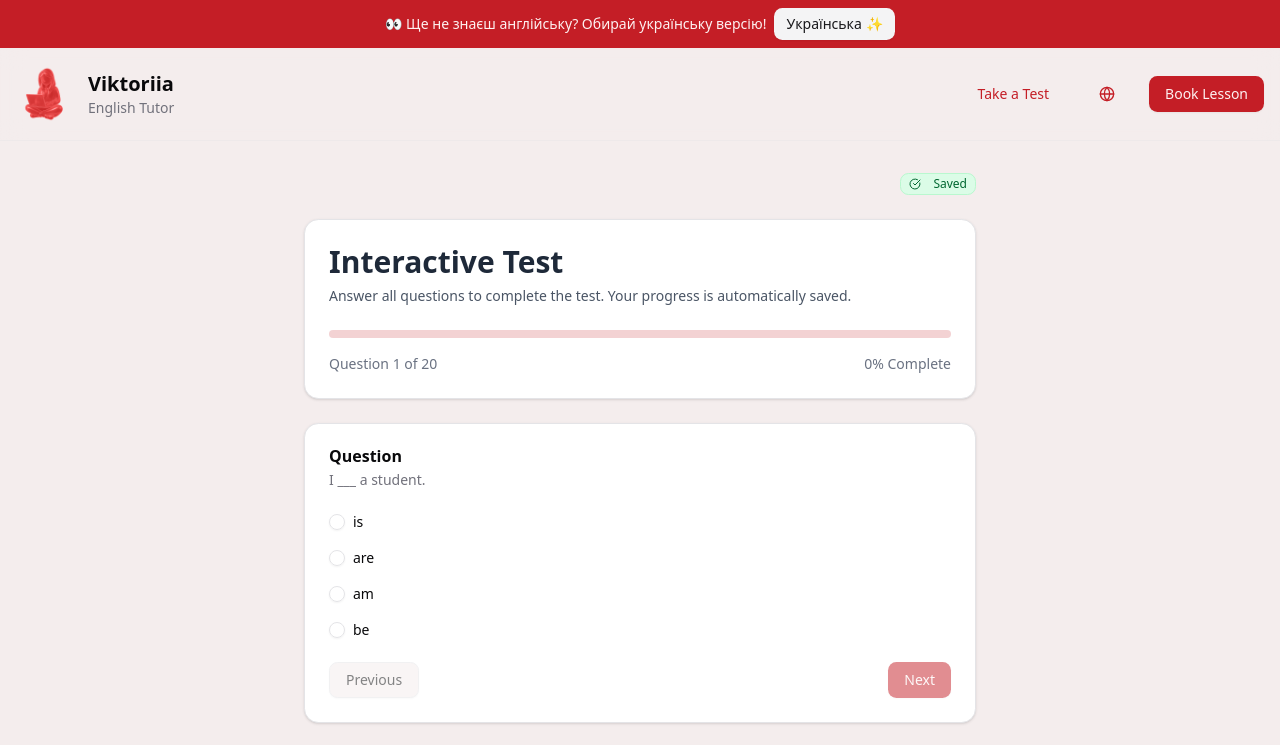
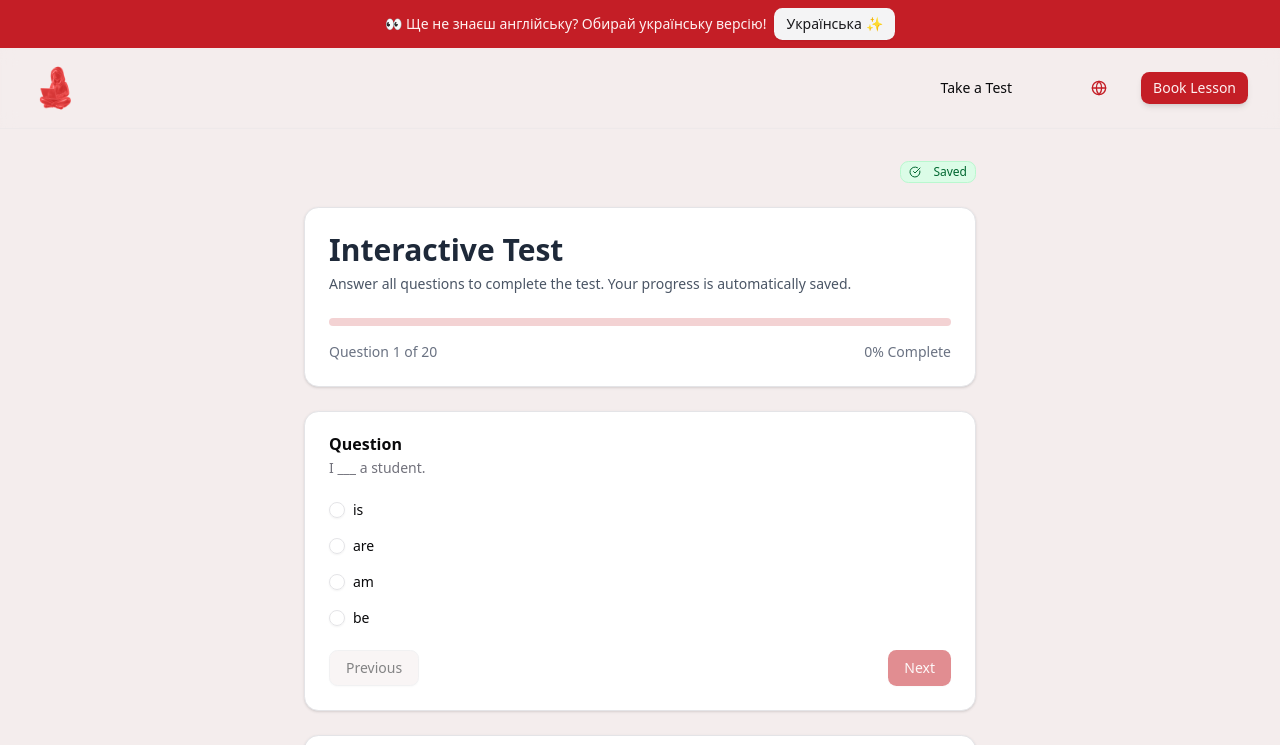
Before and after one commit to serhiidankovych/english-tutor, a Next.js app: page /en/test in a window 1280 px wide. Shown: the top 745 px of the page. Built offline with nearby package versions, Linux system fonts and the light colour scheme.

Commit message:
feat: improve header for mobile screens

```diff
--- a/src/components/header.tsx
+++ b/src/components/header.tsx
@@ -1,59 +1,245 @@
 "use client";
-import React from "react";
+import React, { useState, useEffect } from "react";
 import { useTranslations, useLocale } from "next-intl";
-import { Gift } from "lucide-react";
+import { Gift, Menu } from "lucide-react";
 import { Button } from "./ui/button";
-
+import {
+  DropdownMenu,
+  DropdownMenuContent,
+  DropdownMenuItem,
+  DropdownMenuSeparator,
+  DropdownMenuTrigger,
+  DropdownMenuLabel,
+} from "./ui/dropdown-menu";
+import { Separator } from "./ui/separator";
+import { Badge } from "./ui/badge";
 import Image from "next/image";
 import { useRouter } from "next/navigation";
 import { LanguageSwitcher } from "./language-switcher";
+import { cn } from "@/lib/utils";
 
 export default function Header() {
   const t = useTranslations("Header");
   const locale = useLocale();
   const router = useRouter();
+  const [isScrolled, setIsScrolled] = useState(false);
 
   const navigateTo = (path: string) => {
     router.push(`/${locale}${path}`);
   };
 
+  useEffect(() => {
+    const handleScroll = () => {
+      setIsScrolled(window.scrollY > 10);
+    };
+    window.addEventListener("scroll", handleScroll);
+    return () => window.removeEventListener("scroll", handleScroll);
+  }, []);
+
+  const navigationItems = [
+    {
+      key: "freeGift",
+      label: t("navigation.freeGift"),
+      path: "/about",
+      icon: <Gift className="h-4 w-4" />,
+      isSpecial: true,
+      isHidden: true,
+    },
+    {
+      key: "takeTest",
+      label: t("navigation.takeTest"),
+      path: "/test",
+      icon: null,
+      isSpecial: false,
+      isHidden: false,
+    },
+  ];
+
   return (
-    <header className="sticky top-0 z-50 w-full border-b border-border/40 bg-background/80 backdrop-blur-md supports-[backdrop-filter]:bg-background/60">
-      <div className="container mx-auto px-4 py-4">
-        <div className="flex items-center justify-between">
+    <header
+      className={cn(
+        "sticky top-0 z-50 w-full transition-all duration-300 border-b",
+        isScrolled
+          ? "border-border bg-background/95 backdrop-blur supports-[backdrop-filter]:bg-background/95 shadow-sm"
+          : "border-border/40 bg-background/60 backdrop-blur supports-[backdrop-filter]:bg-background/60"
+      )}
+    >
+      <div className="container mx-auto px-4 sm:px-6 lg:px-8">
+        <div className="flex items-center justify-between h-16 sm:h-20">
           <div
-            className="flex items-center gap-3 cursor-pointer"
+            className="flex items-center gap-3 cursor-pointer group transition-transform hover:scale-[1.02] active:scale-[0.98]"
             onClick={() => navigateTo("/")}
           >
-            <Image src="/girls.png" alt={t("logoAlt")} width={60} height={60} />
-            <div>
-              <h1 className="text-xl font-bold">{t("name")}</h1>
-              <p className="text-sm text-muted-foreground">{t("title")}</p>
+            <div className="relative">
+              <Image
+                src="/girls.png"
+                alt={t("logoAlt")}
+                width={45}
+                height={45}
+                className="sm:w-[50px] sm:h-[50px] rounded-full ring-2 ring-transparent group-hover:ring-primary/20 transition-all duration-200"
+              />
+            </div>
+            <div className="hidden xs:block">
+              <h1 className="text-lg sm:text-xl font-bold leading-tight text-foreground group-hover:text-primary transition-colors duration-200">
+                {t("name")}
+              </h1>
+              <p className="text-xs sm:text-sm text-muted-foreground font-serif leading-tight">
+                {t("title")}
+              </p>
             </div>
           </div>
 
-          <nav className="hidden md:flex items-center gap-6">
+          <nav className="hidden lg:flex items-center gap-2 xl:gap-4">
+            {navigationItems.map(
+              (item) =>
+                !item.isHidden && (
                   <Button
-              onClick={() => navigateTo("/about")}
-              variant="link"
-              className="relative hidden"
+                    key={item.key}
+                    onClick={() => navigateTo(item.path)}
+                    variant="ghost"
+                    size="sm"
+                    className={cn(
+                      "relative hover:bg-accent hover:text-accent-foreground transition-all duration-200",
+                      item.isSpecial &&
+                        "bg-gradient-to-r from-primary/10 to-secondary/10 hover:from-primary/20 hover:to-secondary/20"
+                    )}
                   >
-              {t("navigation.freeGift")}
-              <span className="absolute -top-1 -right-1 bg-card rounded-full p-1 rotate-25 animate-bounce">
-                <Gift className="h-4 w-4" />
+                    <span className="flex items-center gap-2">
+                      {item.icon}
+                      {item.label}
                     </span>
+                    {item.isSpecial && (
+                      <span className="absolute -top-1 -right-1 bg-primary text-primary-foreground rounded-full p-1 rotate-12 animate-bounce">
+                        <Gift className="h-3 w-3" />
+                      </span>
+                    )}
                   </Button>
+                )
+            )}
 
-            <Button onClick={() => navigateTo("/test")} variant="link">
-              {t("navigation.takeTest")}
-            </Button>
+            <Separator orientation="vertical" className="mx-3 h-6" />
 
             <LanguageSwitcher />
 
-            <Button onClick={() => navigateTo("/contact")}>
+            <a
+              href="https://t.me/vikkktoriia_km"
+              target="_blank"
+              rel="noopener noreferrer"
+              className="ml-2"
+            >
+              <Button
+                size="sm"
+                className="bg-primary hover:bg-primary/90 text-primary-foreground shadow-md hover:shadow-lg transition-all duration-200 hover:-translate-y-0.5"
+              >
                 {t("navigation.bookLesson")}
               </Button>
+            </a>
           </nav>
+
+          <div className="flex items-center gap-3 lg:hidden">
+            <div className="hidden sm:block">
+              <LanguageSwitcher />
+            </div>
+
+            <DropdownMenu>
+              <DropdownMenuTrigger asChild>
+                <Button
+                  variant="outline"
+                  size="sm"
+                  className="h-9 px-3 gap-2 hover:bg-accent hover:text-accent-foreground border-border/60"
+                  aria-label="Open navigation menu"
+                >
+                  <Menu className="h-4 w-4" />
+                  <span className="hidden sm:inline text-sm">Menu</span>
+                </Button>
+              </DropdownMenuTrigger>
+
+              <DropdownMenuContent
+                align="end"
+                sideOffset={8}
+                className="w-[280px] sm:w-[320px] p-2 animate-in slide-in-from-top-2"
+              >
+                <DropdownMenuLabel className="px-2 py-3">
+                  <div className="flex items-center gap-3">
+                    <Image
+                      src="/girls.png"
+                      alt={t("logoAlt")}
+                      width={36}
+                      height={36}
+                      className="rounded-full ring-2 ring-primary/20"
+                    />
+                    <div>
+                      <div className="text-sm font-semibold text-foreground">
+                        {t("name")}
+                      </div>
+                      <div className="text-xs text-muted-foreground font-serif">
+                        {t("title")}
+                      </div>
+                    </div>
+                  </div>
+                </DropdownMenuLabel>
+
+                <DropdownMenuSeparator />
+
+                {navigationItems.map(
+                  (item) =>
+                    !item.isHidden && (
+                      <DropdownMenuItem
+                        key={item.key}
+                        onClick={() => navigateTo(item.path)}
+                        className="px-2 py-3 cursor-pointer focus:bg-accent focus:text-accent-foreground"
+                      >
+                        <div className="flex items-center gap-3 w-full">
+                          {item.icon && (
+                            <div className="flex-shrink-0">{item.icon}</div>
+                          )}
+                          <span className="text-sm font-medium flex-1">
+                            {item.label}
+                          </span>
+                          {item.isSpecial && (
+                            <Badge variant="secondary" className="text-xs">
+                              New
+                            </Badge>
+                          )}
+                        </div>
+                      </DropdownMenuItem>
+                    )
+                )}
+
+                <div className="sm:hidden">
+                  <DropdownMenuSeparator />
+                  <div className="px-2 py-3">
+                    <div className="flex items-center justify-between">
+                      <span className="text-sm font-medium text-foreground">
+                        {t("language")}
+                      </span>
+                      <LanguageSwitcher />
+                    </div>
+                  </div>
+                </div>
+
+                <DropdownMenuSeparator />
+
+                <div className="p-2">
+                  <a
+                    href="https://t.me/vikkktoriia_km"
+                    target="_blank"
+                    rel="noopener noreferrer"
+                    className="block"
+                  >
+                    <Button
+                      className="w-full h-10 bg-primary hover:bg-primary/90 text-primary-foreground shadow-md transition-all duration-200"
+                      size="default"
+                    >
+                      <span className="font-medium text-sm">
+                        {t("navigation.bookLesson")}
+                      </span>
+                    </Button>
+                  </a>
+                </div>
+              </DropdownMenuContent>
+            </DropdownMenu>
+          </div>
         </div>
       </div>
     </header>
```
Lines whose indentation alone changed are shown as unchanged.
